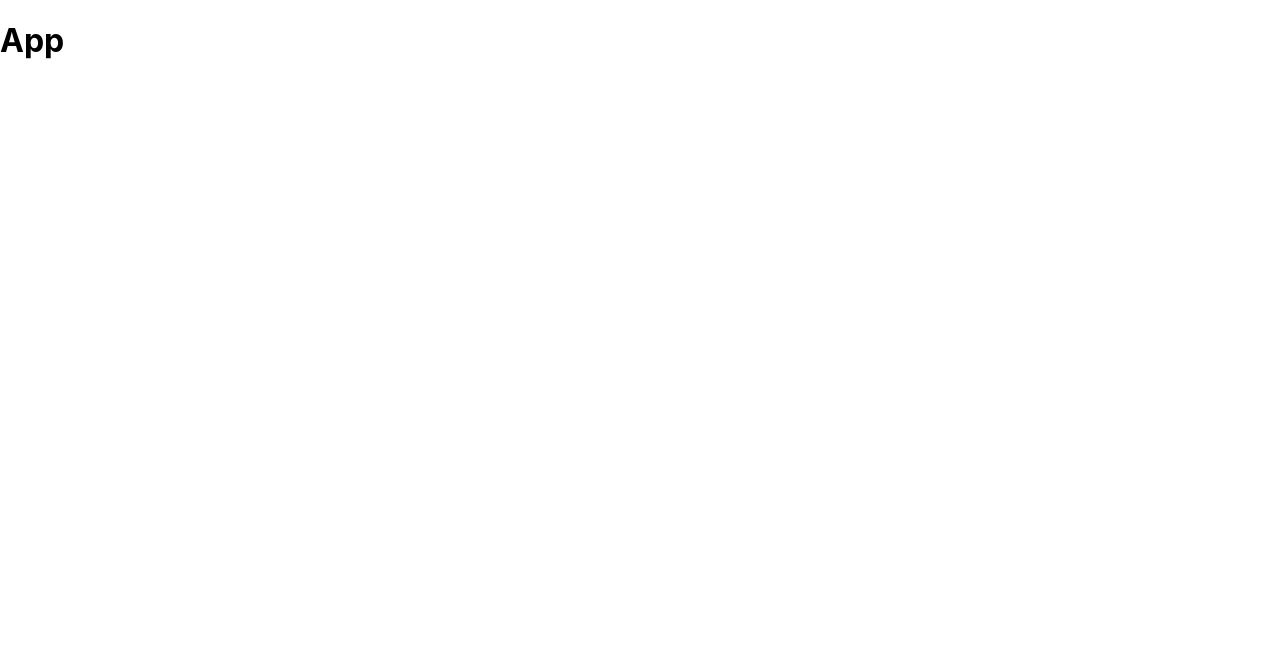
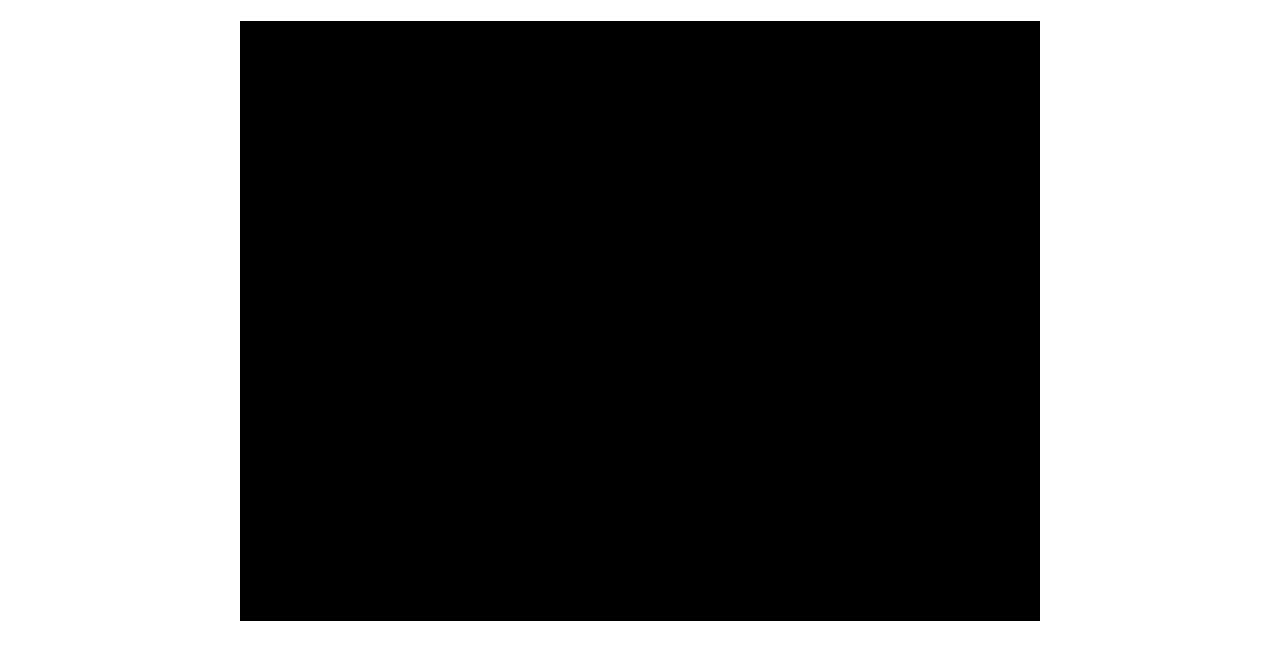
Before and after one commit to elishaking/react-gameoflife, a React (Create React App) app: page / in a window 1280 px wide. Shown: the top 660 px of the page. Built offline with nearby package versions, Linux system fonts and the light colour scheme.

Commit message:
game component

```diff
--- a/src/App.tsx
+++ b/src/App.tsx
@@ -1,10 +1,12 @@
 import React from "react";
+
 import "./App.scss";
+import Game from "./pages/Game";
 
 function App() {
   return (
     <div className="App">
-      <h1>App</h1>
+      <Game />
     </div>
   );
 }
--- /dev/null
+++ b/src/pages/Game.scss
@@ -0,0 +1,5 @@
+.Board {
+  position: relative;
+  margin: 0 auto;
+  background-color: #000;
+}
--- /dev/null
+++ b/src/pages/Game.tsx
@@ -0,0 +1,16 @@
+import React, { Component } from "react";
+import "./Game.scss";
+
+const CELL_SIZE = 20;
+const WIDTH = 800;
+const HEIGHT = 600;
+
+export default class Game extends Component {
+  render() {
+    return (
+      <div className="Board" style={{ width: WIDTH, height: HEIGHT }}>
+        <h1>Game</h1>
+      </div>
+    );
+  }
+}
```
